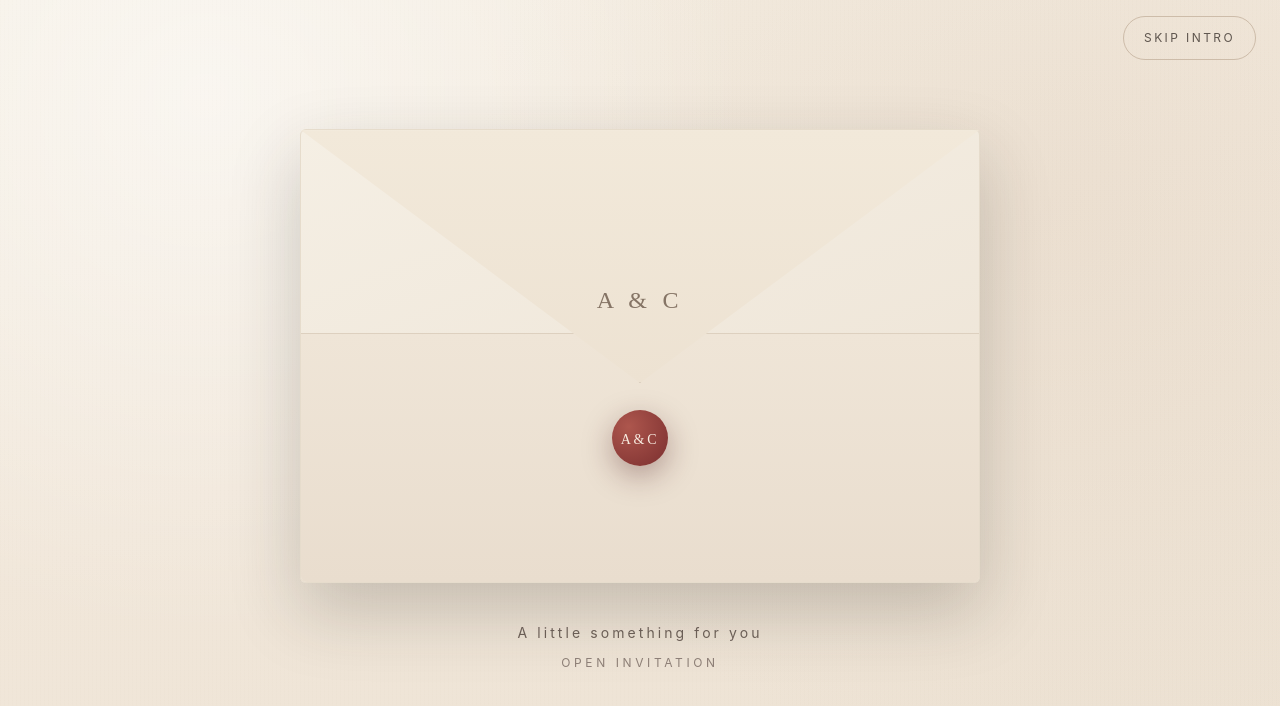
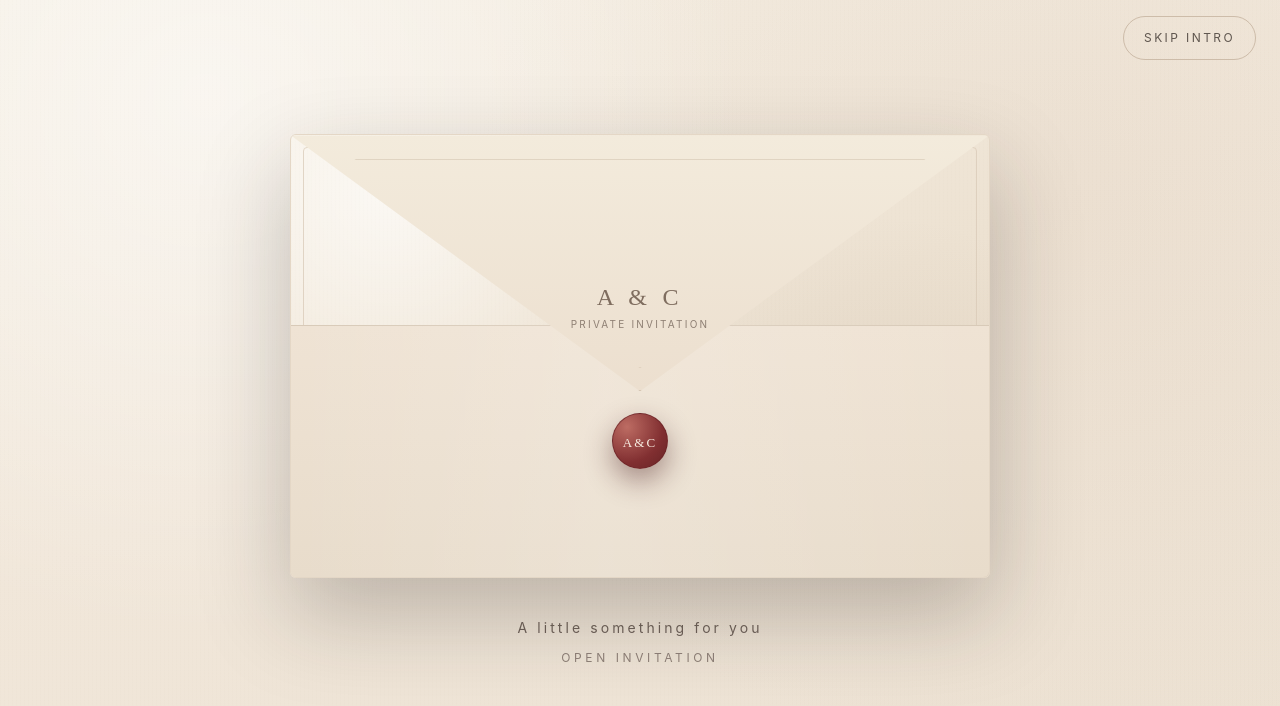
Before and after one commit to aaron-southey/save-the-date, a Next.js app: page / in a window 1280 px wide. Shown: the top 706 px of the page. Built offline with nearby package versions, Linux system fonts and the light colour scheme.

Commit message:
Add invite query personalisation and redesign envelope landing
Co-authored-by: aaron-southey <118404623+aaron-southey@users.noreply.github.com>

```diff
--- a/components/invitation/Envelope.tsx
+++ b/components/invitation/Envelope.tsx
@@ -14,28 +14,39 @@ type EnvelopeProps = {
 
 export function Envelope({ onOpen, pressed, released, flapOpen, disabled, invitee }: EnvelopeProps) {
   return (
-    <div className="relative w-[min(90vw,680px)]">
+    <div className="relative w-[min(90vw,700px)]">
       <motion.div
-        className="relative aspect-[1.5/1] rounded-md border border-[#e6dccc] bg-[linear-gradient(160deg,#f5efe4,#ece2d4)] shadow-[0_28px_70px_rgba(46,39,34,0.22)]"
+        className="relative aspect-[1.58/1] overflow-hidden rounded-md border border-[#e4d7c6] bg-[linear-gradient(155deg,#f6efe3,#ede2d2_54%,#e8dbc9)] shadow-[0_36px_90px_rgba(38,31,26,0.26)]"
         animate={{ y: pressed ? 4 : 0, rotateZ: pressed ? -0.4 : 0 }}
         transition={{ duration: 0.3 }}
       >
-        <div className="absolute inset-x-0 bottom-0 h-[55%] rounded-b-md border-t border-[#ddd0bf] bg-[linear-gradient(180deg,#efe5d7,#e9ddce)]" />
+        <div className="pointer-events-none absolute inset-0 bg-[radial-gradient(circle_at_14%_12%,rgba(255,255,255,0.66),transparent_34%),radial-gradient(circle_at_84%_80%,rgba(145,120,96,0.12),transparent_40%)]" />
+        <div className="pointer-events-none absolute inset-0 opacity-40 mix-blend-multiply paper-grain" />
+        <div className="absolute left-3 right-3 top-3 bottom-3 rounded-[4px] border border-[#d7c8b5]/70" />
+        <div className="absolute inset-x-0 bottom-0 h-[57%] rounded-b-md border-t border-[#d8cab8] bg-[linear-gradient(180deg,#efe3d4,#e8dccb)]" />
+        <div className="absolute inset-x-0 bottom-0 h-[57%] bg-[linear-gradient(90deg,transparent,rgba(255,255,255,0.25)_45%,transparent)] opacity-60" />
 
         <motion.div
-          className="absolute inset-x-0 top-0 h-[56%] origin-top overflow-hidden"
+          className="absolute inset-x-0 top-0 h-[58%] origin-top overflow-hidden"
           style={{ transformStyle: "preserve-3d", perspective: 1000 }}
           animate={{ rotateX: flapOpen ? -165 : 0 }}
           transition={{ duration: 1, ease: [0.19, 1, 0.22, 1] }}
         >
           <div
-            className="absolute inset-0 border-b border-[#d6cab8] bg-[linear-gradient(180deg,#f2e9da,#ede2d2)]"
+            className="absolute inset-0 border-b border-[#d3c3af] bg-[linear-gradient(180deg,#f3ebdc,#ecdfcf)]"
+            style={{ clipPath: "polygon(0 0,100% 0,50% 100%)" }}
+          />
+          <div
+            className="pointer-events-none absolute inset-[9%] border border-[#cfbfa9]/50"
             style={{ clipPath: "polygon(0 0,100% 0,50% 100%)" }}
           />
         </motion.div>
 
-        <div className="absolute left-1/2 top-[34%] -translate-x-1/2 text-center">
-          <p className="font-serif text-2xl tracking-[0.2em] text-[#857465]">A & C</p>
+        <div className="absolute left-1/2 top-[33%] -translate-x-1/2 text-center">
+          <p className="font-serif text-2xl tracking-[0.2em] text-[#7f6d5f]">A & C</p>
+          <p className="mt-1 text-[10px] uppercase tracking-[0.22em] text-[#8e7f73]">
+            {invitee ? `To ${invitee}` : "Private Invitation"}
+          </p>
         </div>
 
         <WaxSeal onOpen={onOpen} isPressed={pressed} isReleased={released} disabled={disabled} />
--- a/components/invitation/InvitationCard.tsx
+++ b/components/invitation/InvitationCard.tsx
@@ -6,9 +6,10 @@ import { wedding } from "@/lib/wedding";
 type InvitationCardProps = {
   reveal: boolean;
   transitionOut: boolean;
+  invitee: string | null;
 };
 
-export function InvitationCard({ reveal, transitionOut }: InvitationCardProps) {
+export function InvitationCard({ reveal, transitionOut, invitee }: InvitationCardProps) {
   return (
     <motion.div
       className="absolute left-1/2 top-1/2 z-10 w-[min(86vw,620px)] -translate-x-1/2 rounded-sm border border-[#e2d6c8] bg-[#f9f4ea] px-8 py-14 text-center shadow-[0_30px_60px_rgba(36,30,24,0.22)] sm:px-12"
@@ -21,6 +22,9 @@ export function InvitationCard({ reveal, transitionOut }: InvitationCardProps) {
       }}
       transition={{ duration: transitionOut ? 1.1 : 0.9, ease: [0.22, 1, 0.36, 1] }}
     >
+      {invitee ? (
+        <p className="mb-5 text-[11px] uppercase tracking-[0.26em] text-[#7a6f67]">For {invitee}</p>
+      ) : null}
       <p className="font-serif text-4xl tracking-wide text-[#2e2927] sm:text-6xl">{wedding.couple.names}</p>
       <p className="mt-8 text-sm uppercase tracking-[0.28em] text-[#736760]">{wedding.dateDisplay}</p>
       <p className="mt-4 text-base tracking-[0.08em] text-[#4d4541]">{wedding.venue.name}</p>
--- a/components/invitation/WaxSeal.tsx
+++ b/components/invitation/WaxSeal.tsx
@@ -16,7 +16,7 @@ export function WaxSeal({ onOpen, isPressed, isReleased, disabled }: WaxSealProp
       aria-label="Open invitation"
       onClick={onOpen}
       disabled={disabled}
-      className="absolute left-1/2 top-[62%] z-20 h-14 w-14 -translate-x-1/2 rounded-full bg-[radial-gradient(circle_at_30%_30%,#ad564d,#7b2f2f)] shadow-[0_10px_30px_rgba(72,21,23,0.35)] outline-none focus-visible:ring-2 focus-visible:ring-[#8f7461] focus-visible:ring-offset-2 focus-visible:ring-offset-[#f5efe4] disabled:cursor-not-allowed"
+      className="absolute left-1/2 top-[63%] z-20 h-14 w-14 -translate-x-1/2 rounded-full border border-[#6a2427]/70 bg-[radial-gradient(circle_at_26%_24%,#bd6c63,#812f31_62%,#662325)] shadow-[0_12px_28px_rgba(65,20,21,0.42)] outline-none focus-visible:ring-2 focus-visible:ring-[#8f7461] focus-visible:ring-offset-2 focus-visible:ring-offset-[#f5efe4] disabled:cursor-not-allowed"
       animate={{
         scale: isPressed ? 0.92 : isReleased ? 0.5 : 1,
         opacity: isReleased ? 0 : 1,
@@ -24,7 +24,7 @@ export function WaxSeal({ onOpen, isPressed, isReleased, disabled }: WaxSealProp
       }}
       transition={{ duration: 0.35, ease: [0.22, 1, 0.36, 1] }}
     >
-      <span className="text-sm font-serif tracking-[0.2em] text-[#f7ebe0]">A&C</span>
+      <span className="text-[13px] font-serif tracking-[0.16em] text-[#f7ebe0]">A&C</span>
     </motion.button>
   );
 }
--- a/components/wedding/Hero.tsx
+++ b/components/wedding/Hero.tsx
@@ -4,7 +4,11 @@ import Image from "next/image";
 import { motion } from "framer-motion";
 import { wedding } from "@/lib/wedding";
 
-export function Hero() {
+type HeroProps = {
+  invitee: string | null;
+};
+
+export function Hero({ invitee }: HeroProps) {
   return (
     <section className="relative min-h-[100dvh] overflow-hidden" aria-label="Hero">
       <motion.div
@@ -26,6 +30,16 @@ export function Hero() {
 
       <div className="relative z-10 mx-auto flex min-h-[100dvh] max-w-6xl items-end px-6 pb-16 sm:px-10 sm:pb-24">
         <div>
+          {invitee ? (
+            <motion.p
+              className="mb-4 text-[11px] uppercase tracking-[0.24em] text-[#efe3d4] sm:text-xs"
+              initial={{ opacity: 0 }}
+              animate={{ opacity: 1 }}
+              transition={{ duration: 0.8, delay: 0.1 }}
+            >
+              Invited: {invitee}
+            </motion.p>
+          ) : null}
           <motion.h1
             className="font-serif text-4xl text-[#f7f2ea] sm:text-7xl md:text-8xl"
             initial={{ y: 24, opacity: 0 }}
--- a/components/wedding/WeddingExperience.tsx
+++ b/components/wedding/WeddingExperience.tsx
@@ -10,9 +10,10 @@ import { wedding } from "@/lib/wedding";
 
 type WeddingExperienceProps = {
   onReplayInvitation: () => void;
+  invitee: string | null;
 };
 
-export function WeddingExperience({ onReplayInvitation }: WeddingExperienceProps) {
+export function WeddingExperience({ onReplayInvitation, invitee }: WeddingExperienceProps) {
   return (
     <main className="paper-bg text-[#2c2624]">
       <ScrollProgress />
@@ -25,7 +26,7 @@ export function WeddingExperience({ onReplayInvitation }: WeddingExperienceProps
         View invitation again
       </button>
 
-      <Hero />
+      <Hero invitee={invitee} />
       <Story />
       <DateSection />
       <Gallery />
```
Also changed, not shown: 1 other file (tests, documents, lock files or other folders).
